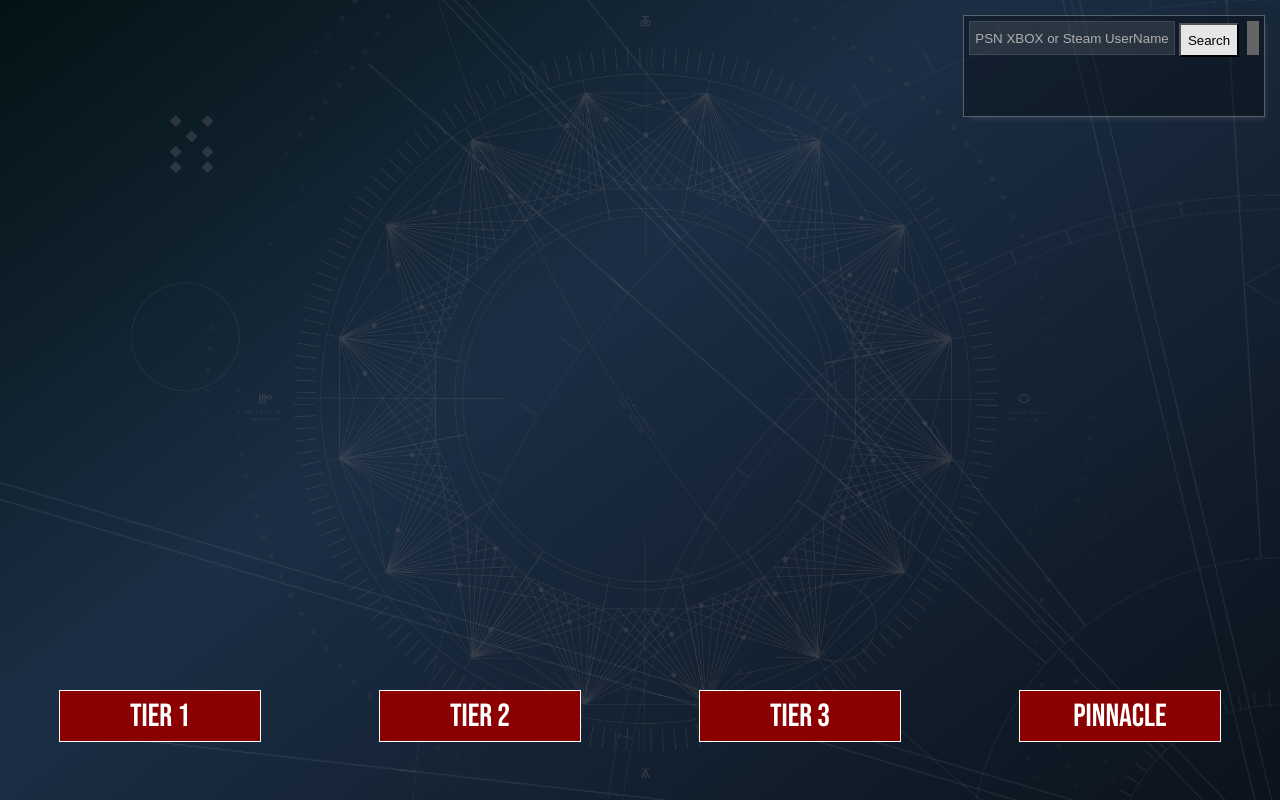
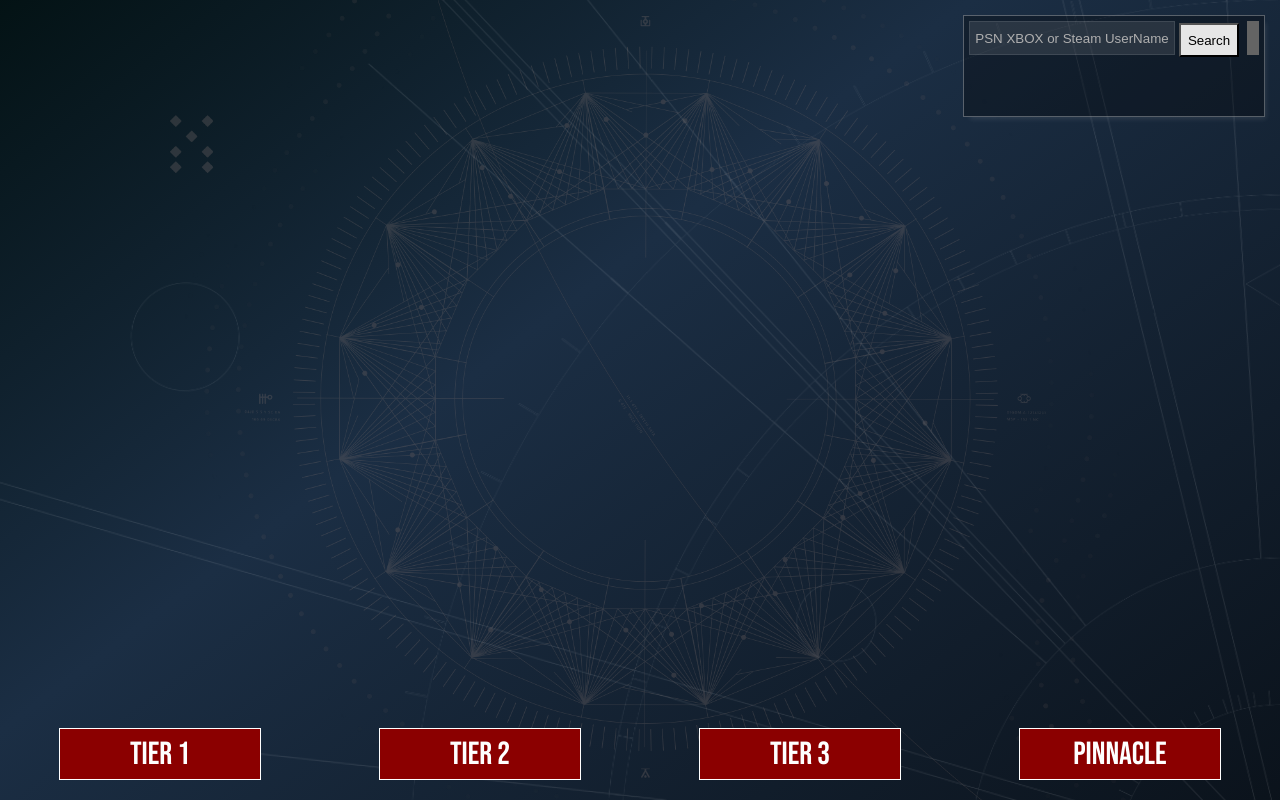
Before and after one commit to stockampj/Destiny-Level-Assistant, a React app: page / in a window 1280 px wide. Built offline with nearby package versions, Linux system fonts and the light colour scheme.

Commit message:
fix readme format

```diff
--- a/src/components/TierButton.jsx
+++ b/src/components/TierButton.jsx
@@ -4,7 +4,7 @@ import PropTypes from 'prop-types';
 function TierButton (props){
   console.log(props)
   return (
-    <div className='bottom-nav-cluster'>
+    <div className='bottom-nav-cluster' onClick={()=>{props.onTierSelection(props.index);}}>
       <style>{`
           .bottom-nav-cluster{
             border: solid thin white;
@@ -16,12 +16,13 @@ function TierButton (props){
             background-color: darkred;
             justify-content: center;
             align-items: center;
+            margin: 20px;
           }
           .tier-name{
             font-size: 2em;
           }
       `}</style>
-      <p className='tier-name' onClick={()=>{props.onTierSelection(props.index);}}>{props.tierName}</p>
+      <p className='tier-name'>{props.tierName}</p>
     </div>
   )
 }
--- a/src/components/TierSelector.jsx
+++ b/src/components/TierSelector.jsx
@@ -18,10 +18,11 @@ function TierSelector({ dispatch, selectedTier}){
           position: fixed;
           bottom: 0px;
           left: 0px;
-          height: 110px;
+          height: 75px;
           width: 100%;
           display: flex;
           justify-content: space-around;
+          align-items: flex-end;
           overflow: hidden;
           z-index: 1;
           color: white;
```
Also changed, not shown: 1 other file (tests, documents, lock files or other folders).
